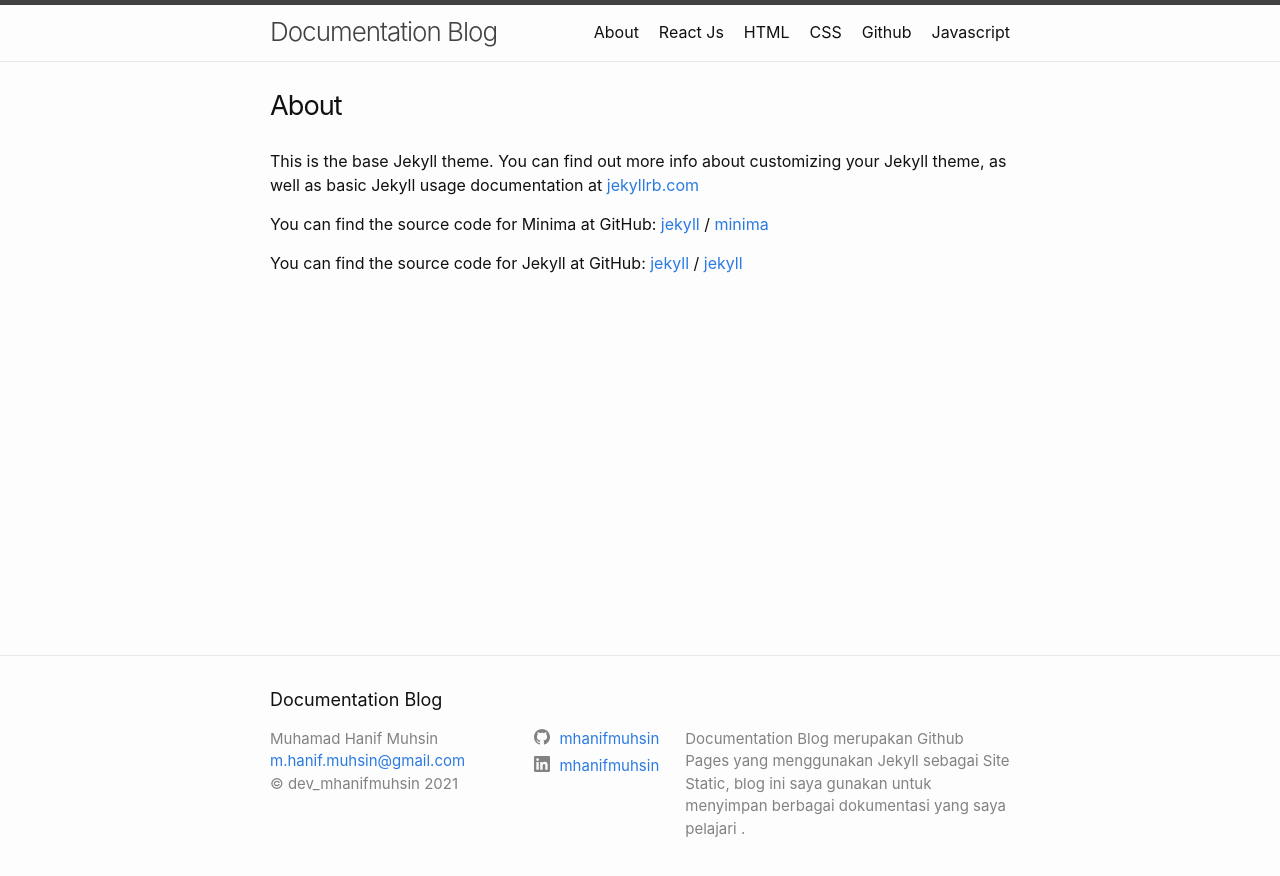
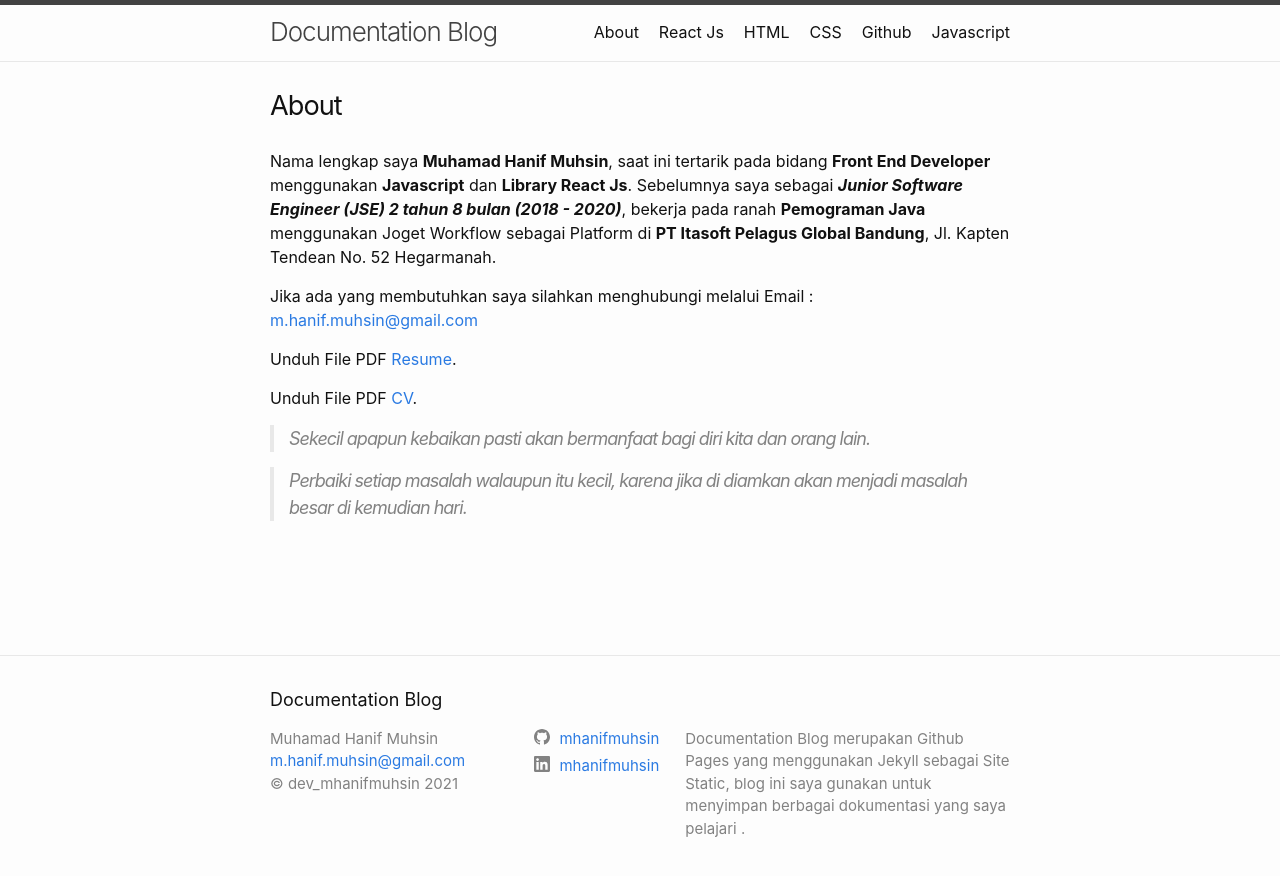
Before and after one commit to mhanifmuhsin/m-docs, a Jekyll site: the page built from about.markdown, in a window 1280 px wide. Shown: the top 876 px of the page. Built offline with Jekyll 4.4.1, drawn with Linux system fonts in a browser that asks for light colours.

Commit message:
update about

```diff
--- a/about.markdown
+++ b/about.markdown
@@ -4,15 +4,14 @@ title: About
 permalink: /about/
 ---
 
-This is the base Jekyll theme. You can find out more info about customizing your Jekyll theme, as well as basic Jekyll usage documentation at [jekyllrb.com](https://jekyllrb.com/)
+Nama lengkap saya **Muhamad Hanif Muhsin**, saat ini tertarik pada bidang **Front End Developer** menggunakan **Javascript** dan **Library React Js**. Sebelumnya saya sebagai ***Junior Software Engineer (JSE) 2 tahun 8 bulan (2018 - 2020)***, bekerja pada ranah **Pemograman Java** menggunakan Joget Workflow sebagai Platform di **PT Itasoft Pelagus Global Bandung**, Jl. Kapten Tendean No. 52 Hegarmanah.
 
-You can find the source code for Minima at GitHub:
-[jekyll][jekyll-organization] /
-[minima](https://github.com/jekyll/minima)
+Jika ada yang membutuhkan saya silahkan menghubungi melalui Email : <m.hanif.muhsin@gmail.com>
 
-You can find the source code for Jekyll at GitHub:
-[jekyll][jekyll-organization] /
-[jekyll](https://github.com/jekyll/jekyll)
+Unduh File PDF [Resume](https://drive.google.com/file/d/164Ui_Qy0zIHBGBLwYlmteRj6Q4KyctjK/view?usp=sharing).
 
+Unduh File PDF [CV](https://drive.google.com/file/d/164Ui_Qy0zIHBGBLwYlmteRj6Q4KyctjK/view?usp=sharing).
 
-[jekyll-organization]: https://github.com/jekyll
+>Sekecil apapun kebaikan pasti akan bermanfaat bagi diri kita dan orang lain.
+
+>Perbaiki setiap masalah walaupun itu kecil, karena jika di diamkan akan menjadi masalah besar di kemudian hari.
```
